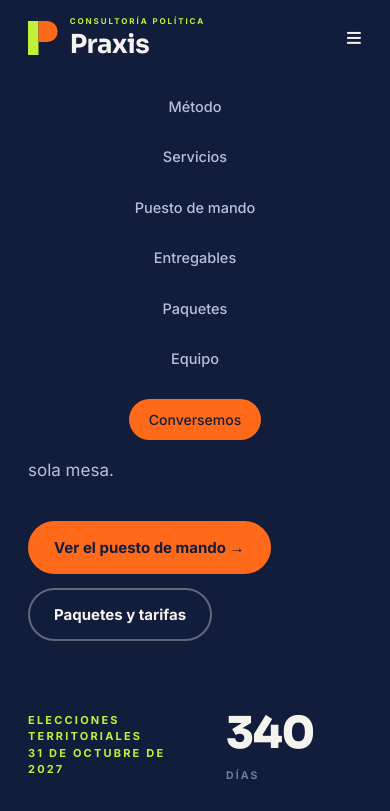
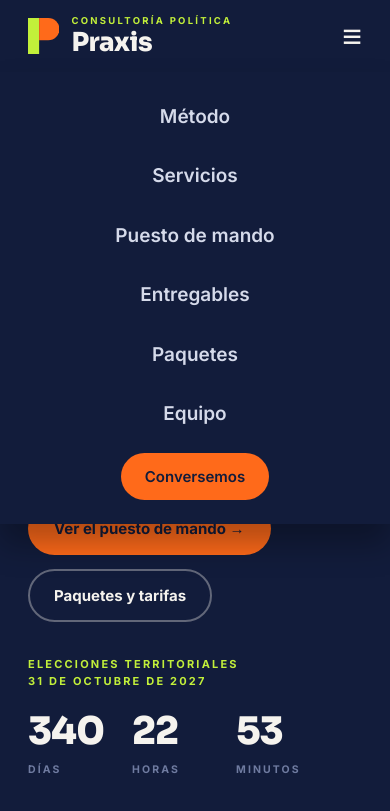
Before and after one commit to CLO-hub/praxis, a plain HTML site: page index.html in a window 390 px wide. Both pictures are taken after a click on the button "Menú". Shown: the top 811 px of the page. Drawn offline with Linux system fonts and the light colour scheme.

Commit message:
Ajustes de espaciado, menú más visible y portada para celular
Co-Authored-By: Claude Opus 5.5 <noreply@anthropic.com>
Claude-Session: https://claude.ai/code/session_01DgLDHaeXED72Zd1FPduwCd

```diff
--- a/index.html
+++ b/index.html
@@ -22,10 +22,10 @@ a{color:inherit}
 .kick{font:700 12px/1 Inter;letter-spacing:.22em;text-transform:uppercase;color:var(--lim)}
 .light .kick,.cel .kick{color:var(--nar)}
 .or{color:var(--nar)}
-section{padding:110px 0;position:relative}
+section{padding:84px 0;position:relative}
 .light{background:var(--off);color:var(--navy)}
 .cel{background:var(--cel);color:var(--navy)}
-.sec-head{display:flex;justify-content:space-between;align-items:end;gap:40px;margin-bottom:54px;flex-wrap:wrap}
+.sec-head{display:flex;justify-content:space-between;align-items:end;gap:32px;margin-bottom:38px;flex-wrap:wrap}
 .sec-head h2{font-size:clamp(34px,4.6vw,58px);max-width:760px;margin-top:16px}
 .sec-head p{max-width:420px;color:var(--grisc);font-size:17px}
 .light .sec-head p,.cel .sec-head p{color:#3B4668}
@@ -37,27 +37,29 @@ section{padding:110px 0;position:relative}
 /* NAV */
 nav.top{position:fixed;top:0;left:0;right:0;z-index:50;transition:.3s}
 nav.top.scrolled{background:rgba(18,28,59,.92);backdrop-filter:blur(10px);box-shadow:0 1px 0 rgba(255,255,255,.06)}
-nav.top .wrap{display:flex;align-items:center;justify-content:space-between;height:76px}
+nav.top .wrap{display:flex;align-items:center;justify-content:space-between;height:84px}
 .logo{display:flex;align-items:center;gap:12px;text-decoration:none}
-.logo svg{height:34px}
-.logo .w{font:700 26px Sora;letter-spacing:-.02em}
-.logo small{display:block;font:700 8px Inter;letter-spacing:.24em;color:var(--lim);margin-bottom:2px}
-.menu{display:flex;gap:28px;align-items:center}
-.menu a{text-decoration:none;font-weight:500;font-size:14.5px;color:var(--grisc)}
+.logo svg{height:42px}
+.logo .w{font:800 31px Sora;letter-spacing:-.02em;line-height:1}
+.logo small{display:block;font:700 9.5px Inter;letter-spacing:.24em;color:var(--lim);margin-bottom:4px}
+.menu{display:flex;gap:30px;align-items:center}
+.menu a{text-decoration:none;font-weight:600;font-size:16px;color:#D5DAEA;position:relative;padding:6px 0}
+.menu a:not(.btn):after{content:"";position:absolute;left:0;right:100%;bottom:0;height:2px;background:var(--nar);transition:.25s}
+.menu a:not(.btn):hover:after{right:0}
 .menu a:hover{color:var(--off)}
-.menu .btn{padding:10px 18px;font-size:14px;color:var(--navy)}
-.burger{display:none;background:none;border:0;color:var(--off);font-size:28px;cursor:pointer}
+.menu .btn{padding:12px 22px;font-size:15px;color:var(--navy)}
+.burger{display:none;background:none;border:0;color:var(--off);font-size:34px;cursor:pointer;line-height:1}
 /* HERO */
-.hero{min-height:100vh;display:flex;align-items:center;padding:140px 0 90px;overflow:hidden}
+.hero{min-height:86vh;display:flex;align-items:center;padding:130px 0 70px;overflow:hidden}
 .hero>.wrap{width:100%}
-.hero .bigp{position:absolute;right:-12vw;top:16vh;height:68vh;opacity:.95}
+.hero .bigp{position:absolute;right:-7vw;top:15vh;height:70vh;opacity:.95}
 .hero .bigp .s{animation:rise 1.1s cubic-bezier(.2,.8,.2,1) both}
 .hero .bigp .b{animation:rise 1.1s .15s cubic-bezier(.2,.8,.2,1) both}
 @keyframes rise{from{transform:translateY(40px);opacity:0}to{transform:none;opacity:1}}
 .hero h1{font-size:clamp(44px,6vw,86px);max-width:720px;margin:22px 0 26px}
 .hero p.lead{font-size:clamp(17px,1.5vw,20px);color:var(--grisc);max-width:540px;margin-bottom:38px}
 .hero .ctas{display:flex;gap:14px;flex-wrap:wrap}
-.count{margin-top:64px;display:flex;gap:28px;align-items:end;flex-wrap:wrap}
+.count{margin-top:46px;display:flex;gap:28px;align-items:end;flex-wrap:wrap}
 .count .u{min-width:86px}
 .count b{display:block;font:800 44px Sora;color:var(--off);letter-spacing:-.03em}
 .count span{font:700 10.5px Inter;letter-spacing:.2em;text-transform:uppercase;color:var(--gris)}
@@ -253,14 +255,27 @@ footer .wrap{display:flex;justify-content:space-between;flex-wrap:wrap;gap:16px;
 .xp p{font-size:14px;color:var(--grisc)}
 @media (max-width:980px){.ring-wrap,.ggt,.xp{grid-template-columns:1fr}}
 @media (max-width:980px){
- .menu{display:none;position:absolute;top:76px;left:0;right:0;background:var(--navy);flex-direction:column;padding:20px}
+ .menu{display:none;position:absolute;top:84px;left:0;right:0;background:var(--navy);flex-direction:column;padding:24px;gap:18px;box-shadow:0 20px 30px rgba(0,0,0,.3)}
+ .menu a{font-size:19px}
  .menu.open{display:flex}
  .burger{display:block}
  .triad,.svc,.pk-grid,.steps,.team,.ent,.manifesto,.pmu,.show,.contact{grid-template-columns:1fr}
  .svc{grid-template-columns:1fr 1fr}
+ .hero{min-height:auto;padding:116px 0 56px}
  .hero .bigp{display:none}
+ .hero h1{font-size:50px;margin:16px 0 18px}
+ .hero p.lead{font-size:17px}
+ .count{margin-top:34px;gap:18px}
+ .count .lbl{flex-basis:100%;max-width:none;padding-bottom:0}
+ .count b{font-size:38px}
+ .sec-head h2{font-size:34px}
+ .sec-head p{font-size:16px}
  .ethic,.ethic ul{grid-template-columns:1fr}
- section{padding:80px 0}
+ section{padding:60px 0}
+ nav.top .wrap{height:72px}
+ .logo svg{height:36px}
+ .logo .w{font-size:26px}
+ .menu{top:72px}
 }
 @media (max-width:560px){.svc{grid-template-columns:1fr}.kpis{grid-template-columns:1fr 1fr}}
 </style>
```
